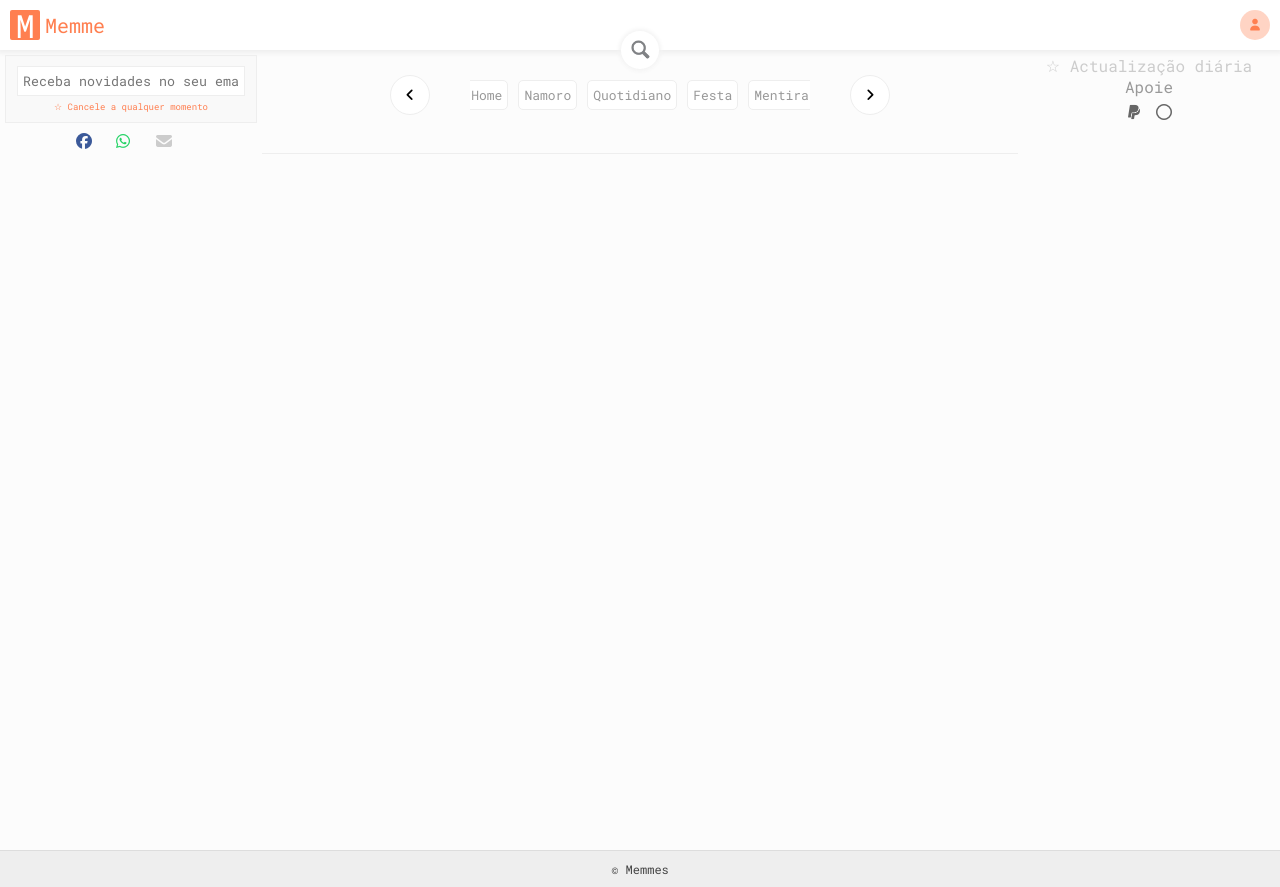
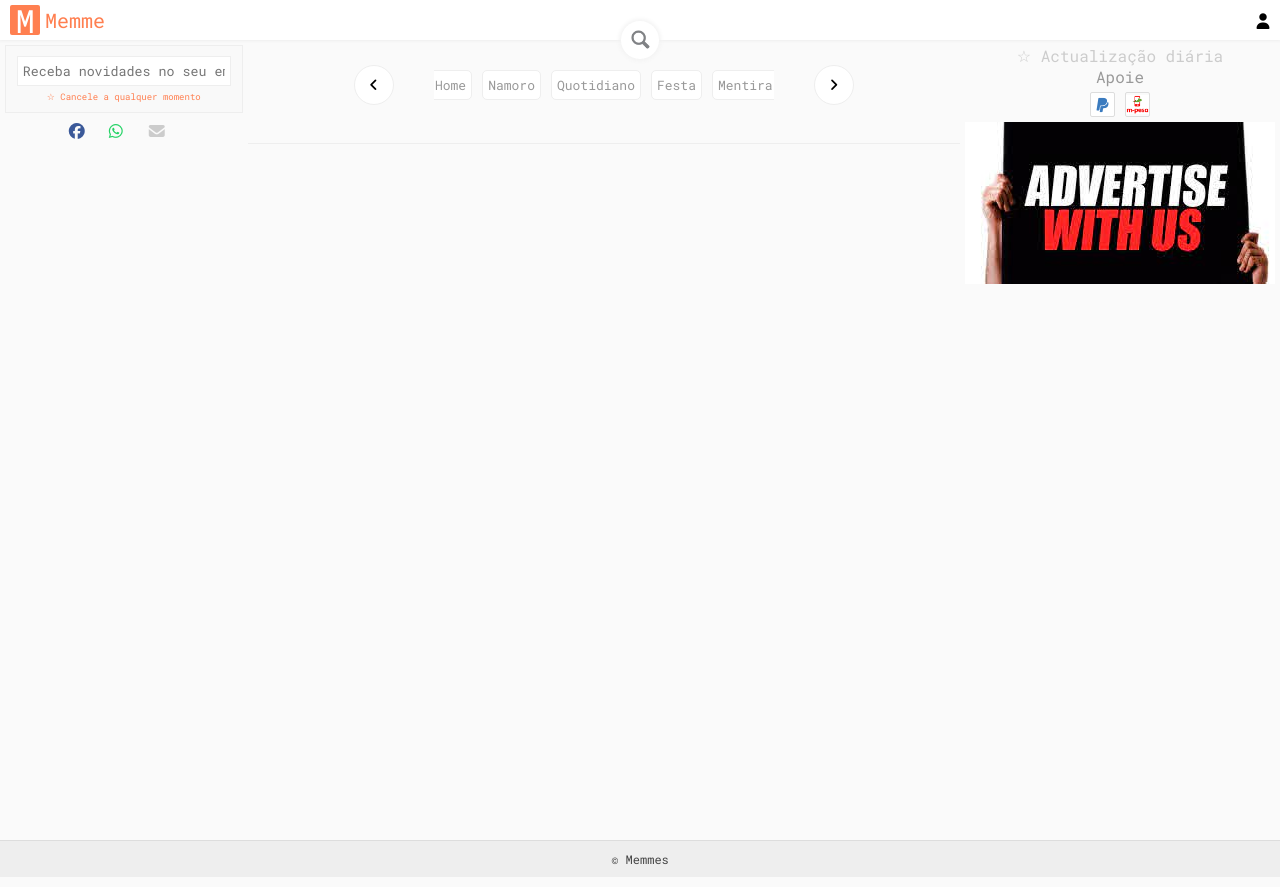
Before and after one commit to sairessy/memme, a website: page public/category.html in a window 1280 px wide. Drawn offline with Linux system fonts and the light colour scheme.

Commit message:
More updates

```diff
--- a/public/category.html
+++ b/public/category.html
@@ -66,11 +66,6 @@
 			<strong id="daily-update-label">&star; Actualização diária</strong>
 			<h1>Outras categorias</h1>
 
-			<ul>
-				<li>Mais baixadas</li>
-				<li>Populares</li>
-				<li>Novos hits</li>
-			</ul>
 
 			<select id="other-categories">
 				<option></option>
@@ -81,10 +76,12 @@
 			<div class="support">
 				<strong>Apoie</strong>
 				<div class="pays">
-					<a href="#"><i class="fab fa-paypal"></i></a>
-					<a href="+258842572881"><i class="far fa-circle"></i></a>
+					<a href="https://paypal.me/sairessy" target="_blank"><i class="fab fa-paypal" style="color: #3b7bbf"></i></a>
+					<a href="+258842572881" id="m-pesa" target="_blank"></a>
 				</div>
 			</div>
+
+			<a href="https://mail.google.com/mail/?view=cm&fs=1&to=sairessy@gmail.com" target="_blank"><img src="assets/img/advertise-with-us.jpeg"></a>
 		</aside>
 	</main>
 
--- a/public/css/common.css
+++ b/public/css/common.css
@@ -1,11 +1,11 @@
 header {
 	position: relative;
-	padding: 10px 10px;
+	padding: 5px 10px;
 	position: sticky;
 	top: 0;
 	background-color: #fff;
 	z-index: 1;
-	box-shadow: 0 0 5px 3px #eee;
+	box-shadow: 0 0 3px 1px #eee;
 }
 
 #logo-nav {
@@ -89,21 +89,20 @@ nav a {
 	font-size: 13px;
 }
 
-#user {
+#bars {
 	display: flex;
-	width: 30px;
-	height: 30px;
-	font-size: 12px;
+	width: 35px;
+	height: 35px;
 	border-radius: 100%;
-	background-color: #ff7f5056;
+	font-size: 16px;
 	align-items: center;
 	justify-content: center;
-	color: coral;
+	background-color: #ff7f5011;
+	color: #000;
 	cursor: pointer;
 }
 
 header form {
-	/* border: 1px solid #000; */
 	position: absolute;
 	left: 0;
 	right: 0;
@@ -263,6 +262,7 @@ aside#right select {
 	margin: auto;
 	width: 100%;
 	height: 200px;
+	padding: 5px;
 	background-repeat: no-repeat;
 	background-size: cover;
 	background-position: center center;
@@ -418,17 +418,19 @@ footer > div {
 
 .pays a {
 	display: flex;
-	width: 20px;
-	height: 20px;
+	width: 25px;
+	height: 25px;
 	justify-content: center;
 	align-items: center;
+	border: 1px solid #ddd;
+	background-color: #fff;
 	color: #666;
 	margin: 5px;
 	border-radius: 2px;
 }
 
 .pays a#m-pesa {
-	background: url(../assets/img/M-pesa-logo.png) no-repeat center center/cover;
+	background: url(../assets/img/M-pesa-logo.png) no-repeat center center/contain;
 }
 
 @media screen and (max-width: 414px) {
--- a/public/css/main.css
+++ b/public/css/main.css
@@ -6,7 +6,7 @@
 body {
     padding: 0;
     margin: 0;
-    background-color: #fcfcfc;
+    background-color: #fafafa;
 }
 
 * {
--- a/public/js/data.json
+++ b/public/js/data.json
@@ -132,5 +132,24 @@
         "id": 21,
         "memme": "Vocês que já Sofreram Por Amor é Preciso Ficar Quantos dias Sem Comer? Responde me Rápido, ja Estou a Sentir muita fome😋🍔🍗😒.",
         "categories": ["namoro", "quotidiano"]
+    },
+
+    {
+        "id": 22,
+        "memme": "👨: amOr OnDe Estás? 👩: Estou na Igreja! 👨: Ti Vi A Entrar Num Carro É De Jesus?",
+        "categories": ["namoro", "quotidiano"]
+    },
+
+    {
+        "id": 23,
+        "memme": "Conhece alguém que liga a tv 📺 e fica a mexer no celular 📱 ?",
+        "categories": ["namoro", "quotidiano"]
+    },
+
+    {
+        "id": 24,
+        "memme": "Algumas manas até querem apertar 🍆 com 🍑 mas a braçadeiras já estão gastas. 🏽‍♀🚶🏽‍♀🚶🏽‍♀😁",
+        "categories": ["namoro", "quotidiano"]
     }
+
 ]
```
Also changed, not shown: public/index.html (+3 -2 lines), public/js/index.js (+2 -8 lines), public/search.html (+5 -2 lines).
